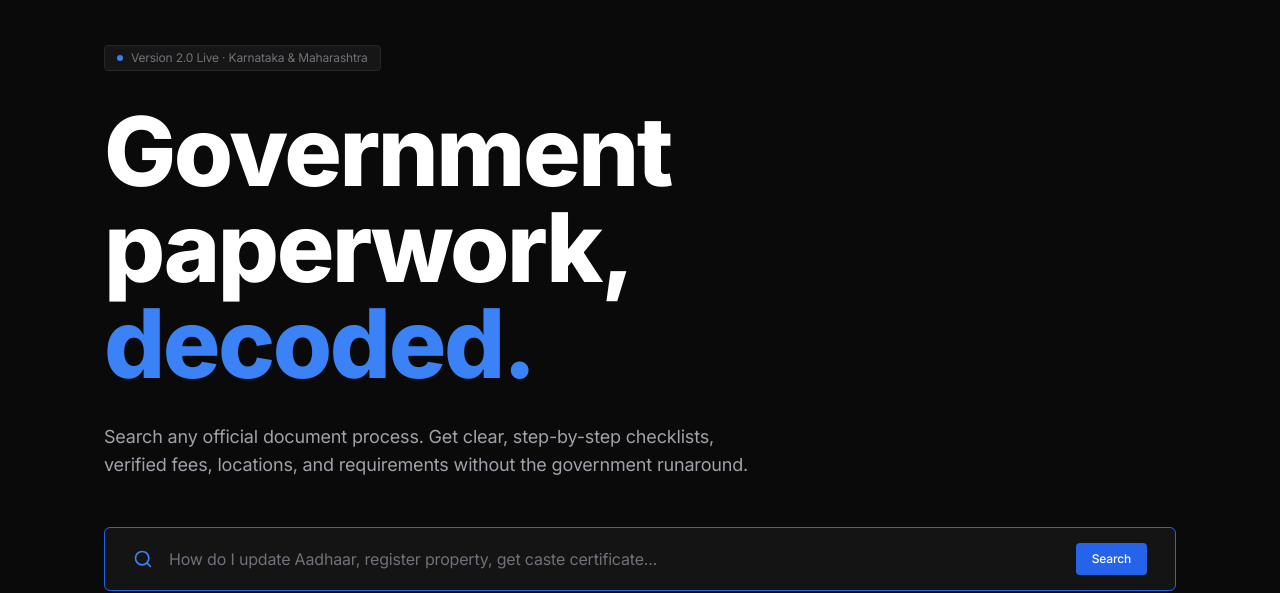
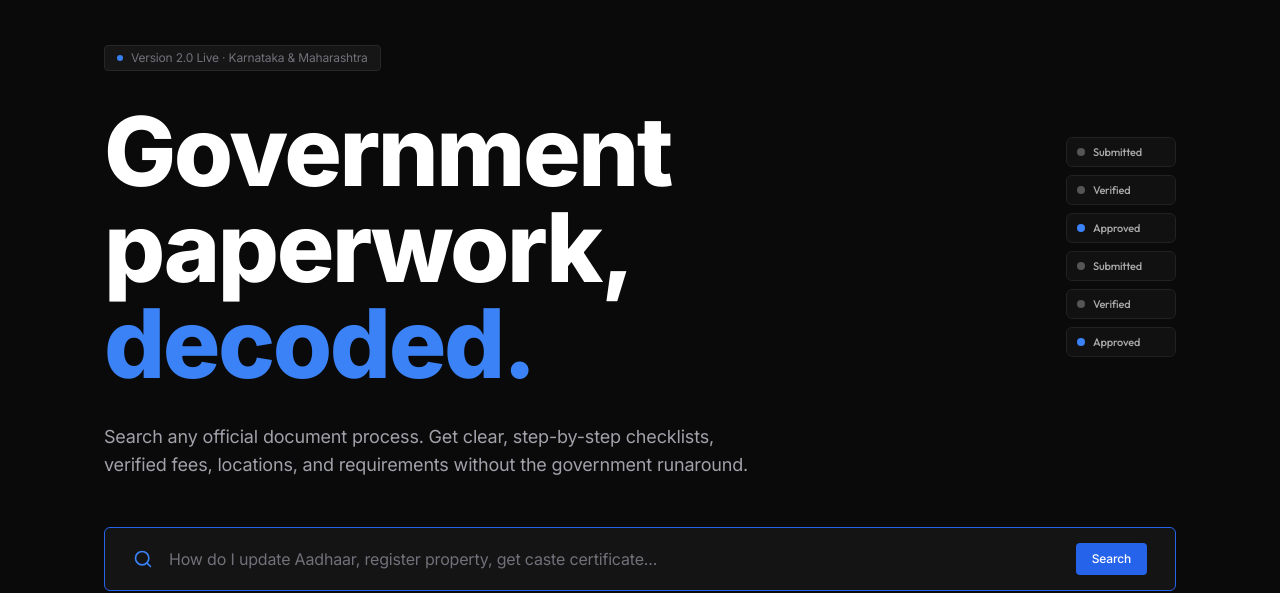
Before and after one commit to kryptonxD/PaperTrail, a React (Create React App) app in the folder frontend/: page / in a window 1280 px wide. Shown: the part 134-727 px from the top of the page. Built offline with nearby package versions, Linux system fonts and the light colour scheme; no server answers.

Commit message:
design: Add animated decorative DocumentTrail chips to Home Hero

```diff
--- /dev/null
+++ b/frontend/src/components/DocumentTrail.jsx
@@ -0,0 +1,90 @@
+import React from "react";
+
+export default function DocumentTrail() {
+    const chips = [
+        { label: "Submitted", color: "#555555" },
+        { label: "Verified", color: "#555555" },
+        { label: "Approved", color: "#3B82F6" },
+        { label: "Submitted", color: "#555555" },
+        { label: "Verified", color: "#555555" },
+        { label: "Approved", color: "#3B82F6" },
+    ];
+
+    // Double the list to make the loop seamless
+    const doubledChips = [...chips, ...chips];
+
+    return (
+        <div
+            aria-hidden="true"
+            className="hidden md:block select-none pointer-events-none shrink-0"
+            style={{
+                width: "110px",
+                height: "220px",
+                overflow: "hidden",
+                borderRadius: "6px",
+                position: "relative",
+            }}
+        >
+            <style>{`
+                @keyframes scrollUp {
+                    0% {
+                        transform: translateY(0);
+                    }
+                    100% {
+                        transform: translateY(-50%);
+                    }
+                }
+                .trail-scroll-container {
+                    display: flex;
+                    flex-direction: column;
+                    animation: scrollUp 20s linear infinite;
+                }
+                @media (prefers-reduced-motion: reduce) {
+                    .trail-scroll-container {
+                        animation: none;
+                    }
+                }
+            `}</style>
+            <div className="trail-scroll-container">
+                {doubledChips.map((chip, idx) => (
+                    <div
+                        key={idx}
+                        style={{
+                            background: "#111111",
+                            border: "1px solid #222222",
+                            borderRadius: "6px",
+                            padding: "8px 10px",
+                            display: "flex",
+                            alignItems: "center",
+                            gap: "8px",
+                            height: "30px",
+                            marginBottom: "8px",
+                            boxSizing: "border-box",
+                        }}
+                    >
+                        <span
+                            style={{
+                                width: "8px",
+                                height: "8px",
+                                borderRadius: "50%",
+                                backgroundColor: chip.color,
+                                flexShrink: 0,
+                            }}
+                        />
+                        <span
+                            style={{
+                                color: "#AAAAAA",
+                                fontSize: "11px",
+                                fontFamily: "'Outfit', sans-serif",
+                                fontWeight: 500,
+                                lineHeight: 1,
+                            }}
+                        >
+                            {chip.label}
+                        </span>
+                    </div>
+                ))}
+            </div>
+        </div>
+    );
+}
--- a/frontend/src/pages/Home.js
+++ b/frontend/src/pages/Home.js
@@ -4,6 +4,8 @@ import SearchBar from "@/components/papertrail/SearchBar";
 import { Link, useNavigate } from "react-router-dom";
 import { useApp } from "@/context/AppContext";
 import { STATES } from "@/lib/api";
+import DocumentTrail from "@/components/DocumentTrail";
+
 
 const CATEGORIES = [
     { key: "Core Identity", label: "Identity", desc: "Aadhaar, PAN, Passport, Voter ID", icon: "identity" },
@@ -97,10 +99,13 @@ export default function Home() {
                         <span className="w-1.5 h-1.5 rounded-full bg-blue-500 animate-pulse"></span>
                         Version 2.0 Live · Karnataka & Maharashtra
                     </div>
-                    <h1 className="font-extrabold text-5xl md:text-7xl lg:text-8xl tracking-tight leading-[0.95] text-white mb-8 animate-fade-up" style={{ animationDelay: "80ms" }}>
-                        Government paperwork,<br />
-                        <span className="text-blue-500">decoded.</span>
-                    </h1>
+                    <div className="flex items-center justify-between gap-8 mb-8">
+                        <h1 className="flex-1 font-extrabold text-5xl md:text-7xl lg:text-8xl tracking-tight leading-[0.95] text-white animate-fade-up" style={{ animationDelay: "80ms" }}>
+                            Government paperwork,<br />
+                            <span className="text-blue-500">decoded.</span>
+                        </h1>
+                        <DocumentTrail />
+                    </div>
                     <p className="text-base md:text-lg text-zinc-400 max-w-2xl mb-12 leading-relaxed animate-fade-up" style={{ animationDelay: "160ms" }}>
                         Search any official document process. Get clear, step-by-step checklists, verified fees, locations, and requirements without the government runaround.
                     </p>
```
